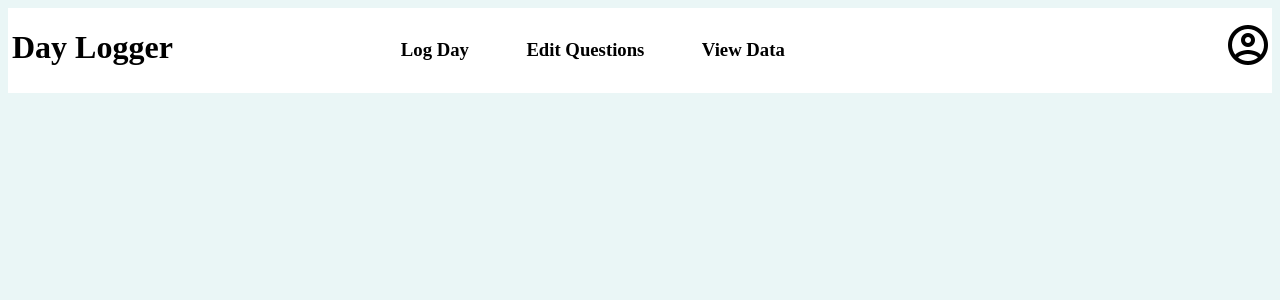
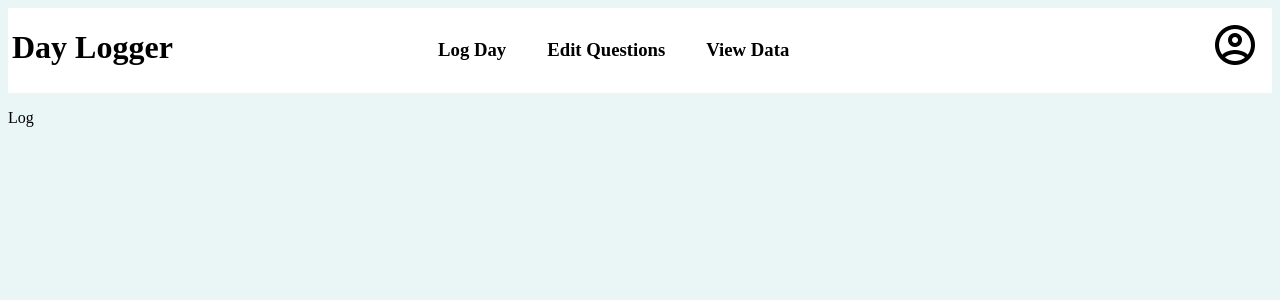
Before and after one commit to minr2kb/cse316-final-project-frontend, a React (Create React App) app: page / in a window 1280 px wide. Shown: the top 300 px of the page. Built offline with nearby package versions, Linux system fonts and the light colour scheme.

Commit message:
Profile page html and css implemented

```diff
--- a/src/App.js
+++ b/src/App.js
@@ -1,4 +1,5 @@
 import React from 'react';
+import { useEffect, useState, useCallback } from 'react';
 import './App.css';
 import Navebar from './components/Navbar';
 import Logday from './components/Logday';
@@ -8,18 +9,103 @@ import Profile from './components/Profile';
 import {Route, Link, Routes, BrowserRouter as Router} from 'react-router-dom';
 
 function App() {
+
+  // States
+
+    //navBar display states
+  const [logDay, setLogDay] = useState(true);
+  const [view, setView] = useState(false);
+  const [edit, setEdit] = useState(false);
+  const [profile, setProfile] = useState(false);
+
+    //error state
+  const [error, setError] = useState("");
+
+    //profile pic
+    const [profilePic, setProfilePic] = useState("/profile.png");
+
+
+  //Button fun
+
+    //navBar click fun
+  const logDayButton = ()=>{
+    setLogDay(true);
+    setView(false);
+    setEdit(false);
+    setProfile(false);
+  }
+  const viewButton = ()=>{
+    setView(true);
+    setLogDay(false);
+    setEdit(false);
+    setProfile(false);
+  }
+  const editButton = ()=>{
+    setEdit(true);
+    setLogDay(false);
+    setView(false);
+    setProfile(false);
+  }
+  const profileButton = ()=>{
+    setProfile(true);
+    setLogDay(false);
+    setView(false);
+    setEdit(false);
+  }
+
+
+  // API
+
+    // profile image input
+  const uploadImageToCloudinaryAPIMethod = (formData) => {
+    const cloudName = '';
+    return fetch(`https://api.cloudinary.com/v1_1/${cloudName}/upload`, {
+        method: 'POST',
+        body: formData,
+    }).then(checkStatus)
+        .then(parseJSON);
+  }
+
+//helpers
+
+function checkStatus(response) {
+  if (response.status >= 200 && response.status < 300) {
+      return response;
+  } else {
+      setError(response.statusMessage);
+  }
+}
+
+function parseJSON(response) {
+  return response.json();
+}
+
+
+
+//return
+
   return (
     <div className="App">
-    <Router>
-    <Navebar/>
-    <Routes>
-
-      <Route path="/log" element={<Logday />}>Log</Route>
-      <Route path="/edit" element ={<Edit/>}>Edit</Route>
-      <Route path="/view" element ={<View/>}>View</Route>
-      <Route path="/profile" element ={<Profile/>}>Profile</Route>
-      </Routes>
-    </Router>
+      <Navebar
+      logDayButton = {logDayButton}
+      viewButton = {viewButton}
+      editButton = {editButton}
+      profileButton = {profileButton}
+      />
+      <Logday
+      logDay = {logDay}
+      />
+      <Profile
+      profile = {profile}
+      profilePic = {profilePic}
+      setProfilePic = {setProfilePic}
+      />
+      <Edit
+      edit = {edit}
+      />
+      <View
+      view = {view}
+      />
     </div>
   );
 }
--- a/src/components/Edit.js
+++ b/src/components/Edit.js
@@ -1,9 +1,13 @@
 import React from "react";
 
-function Edit(){
-    return (
-        <p>Edit</p>
-    );
+function Edit(props){
+    if(props.edit){
+        return (
+            <p>Edit</p>
+        );
+    }else{
+        return null;
+    }
 }
 
 export default Edit;
--- a/src/components/Logday.js
+++ b/src/components/Logday.js
@@ -1,9 +1,13 @@
 import React from "react";
 
-function Logday(){
-    return (
-        <p>Log</p>
-    );
+function Logday(props){
+    if(props.logDay){
+        return (
+            <p>Log</p>
+        );
+    }else{
+        return null;
+    }
 }
 
 export default Logday;
--- a/src/components/Navbar.js
+++ b/src/components/Navbar.js
@@ -1,20 +1,18 @@
 import React from "react";
-import {Link,BrowserRouter as Router} from 'react-router-dom';
 import '../css/navbar.css';
-import Profile from "./Profile";
 
-function Navebar(){
+function Navebar(props){
 
     return (
     <div className="navbar">
         <h1 className="title">Day Logger</h1>
         <div className="links">
-        <h3><Link className="link" to='/log'>Log Day</Link></h3>
-        <h3><Link className="link" to='/edit'>Edit Questions</Link></h3>
-        <h3><Link className="link" to='/view'>View Data</Link></h3>
+        <h3 onClick = {props.logDayButton}>Log Day</h3>
+        <h3 onClick = {props.editButton}>Edit Questions</h3>
+        <h3 onClick = {props.viewButton}>View Data</h3>
         </div>
-        <Link className="link" to='/profile'><img className="profileImage" src = "/profile.png" alt=""
-            ></img> </Link>
+        <img className="profileImage" src = "/profile.png" onClick = {props.profileButton}>
+            </img>
     </div>
     )
 
--- a/src/components/Profile.js
+++ b/src/components/Profile.js
@@ -1,9 +1,76 @@
+import { PromiseProvider } from "mongoose";
 import React from "react";
+import '../css/profile.css';
 
-function Profile(){
+function Profile(props){
+
+    const handleImageSelected = (event) => {
+
+        if (event.target.files && event.target.files[0]) {
+
+            const selectedFile = event.target.files[0];
+
+            const formData = new FormData();
+
+            const unsignedUploadPreset = 'ne6rzhzu';
+            formData.append('file', selectedFile);
+            formData.append('upload_preset', unsignedUploadPreset);
+
+            props.uploadImageToCloudinaryAPIMethod(formData).then((response) => {
+                console.log("Upload success");
+                props.setProfilePic(response.url);
+
+            });
+        }
+    }
+
+    const removeImage = ()=>{
+        props.setProfilePic("/profile.png");
+    }
+
+    if(props.profile){
     return (
-        <p>This will be Profile Page</p>
-    );
+            <form className="signForm">
+                    <h2 className="editer">Edit Profile</h2>
+
+                    <div className="top">
+
+                        <div className="photo">Profile photo</div>
+                        <label className = "profileImage2" for="neweer">
+                        <img className="profileImage" src = {props.profilePic} alt="" onChange={handleImageSelected}></img>
+                            <input type="file" id="neweer" name="image" placeholder="Choose" accept="image/" />
+                            </label>
+
+                        <label className="chooseNewImage" for="neweer"> Choose New Image
+                        <input type="file" id="neweer" name="image" placeholder="Choose" accept="image/" onChange={handleImageSelected}/>
+                        </label>
+
+                        <span className="removeImage" onClick={removeImage} style={{cursor:"pointer"}}>Remove Image</span>
+                    </div>
+
+                    <div className="middle">
+                        <div className = "in">Name</div>
+                        <input></input>
+                    </div>
+                    <div className="middle">
+                        <div className = "in" >Email</div>
+                        <input></input>
+                    </div>
+                    <div className="middle">
+                        <div className = "in">Address</div>
+                        <input></input>
+                        <br/><br/>
+                        <input></input>
+                    </div>
+
+                    <div className="down">
+                        <button className="save">save</button>
+                        <p className="logout">Logout</p>
+                    </div>
+            </form>
+    );}else{
+        return null;
+    }
 }
 
 export default Profile;
--- a/src/components/View.js
+++ b/src/components/View.js
@@ -1,9 +1,13 @@
 import React from "react";
 
-function View(){
-    return (
-        <p>View</p>
-    );
+function View(props){
+    if(props.view){
+        return (
+            <p>View</p>
+        );
+    }else{
+        return null;
+    }
 }
 
 export default View;
--- a/src/css/navbar.css
+++ b/src/css/navbar.css
@@ -7,11 +7,15 @@
 .title{
     float: left;
     margin-left: 4px;
-    margin-right: 3%;
+    margin-right: 4%;
 }
 .profileImage{
     float:right;
     margin-top: 1%;
+    margin-right: 1%;
+    border-radius: 30%;
+    cursor: pointer;
+    margin-left: -12%;
 }
 .links{
     width: 65%;
@@ -27,5 +31,16 @@
 }
 h3{
     display: inline-block;
-    padding-right: 7%;
+    padding-right: 5%;
+    cursor:pointer;
 }
+@media screen and (max-width: 600px) {
+    .title{
+        display: none;
+    }
+    .links{
+        width: 88%;
+        text-align: left;
+        margin-left: 7px;
+    }
+}
--- /dev/null
+++ b/src/css/profile.css
@@ -0,0 +1,95 @@
+.signForm{
+  width: 60%;
+  margin-left: 21%;
+  height: fit-content;
+}
+.top{
+  background-color: white;
+  border-radius: 15px;
+  margin: 1%;
+  padding-bottom: 3%;
+  padding-top: 3%;
+  height: max-content;
+}
+.photo{
+    background-color: white;
+    border-radius: 3%;
+    margin: 1%;
+    padding-bottom: 1%;
+    font-size: large;
+    font-weight: bold;
+    margin-bottom: 3%;
+}
+.profileImage2{
+    cursor: pointer;
+    border:none;
+    border-radius: 50px;
+    float: left;
+    margin-right: 6%;
+    margin-left: 2%;
+    margin-top: -2.6%;
+
+}
+.chooseNewImage{
+  width: 20%;
+  border-radius: 10px;
+  border: none;
+  /* margin-left: 5%; */
+  margin: 15%;
+  padding: 1.3%;
+  background-color: #66bfbf;
+}
+.removeImage{
+}
+.middle{
+    background-color: white;
+    border-radius: 15px;
+    margin: 1%;
+    padding-bottom: 3%;
+    padding-top: 3%;
+    font-size: large;
+    font-weight: bold;
+}
+.down{
+    padding-bottom: 2%;
+}
+.in{
+  margin-left: 2%;
+  margin-bottom: 1%;
+}
+input{
+    width:95%;
+    margin-left: 2%;
+    height: 25px;
+    border-radius: 5px;
+}
+.logout{
+    float: right;
+    margin-right: 4%;
+    text-decoration:underline;
+    margin-top: 2%;
+}
+.save{
+    background-color:#f76b8a;
+    border-radius: 15px;
+    padding-left: 6%;
+    padding-right: 6%;
+    padding-top: 2%;
+    padding-bottom: 2%;
+    color: #ffffff;
+    border: none;
+    margin-left: 4%;
+    font-size: large;
+}
+
+input[type="file"] {
+    position: fixed;
+    right: 100%;
+    bottom: 100%;
+}
+@media screen and (max-width: 800px) {
+    .signForm{
+      width: 100%;
+      margin-left: 0%;
+    }
+}
```
